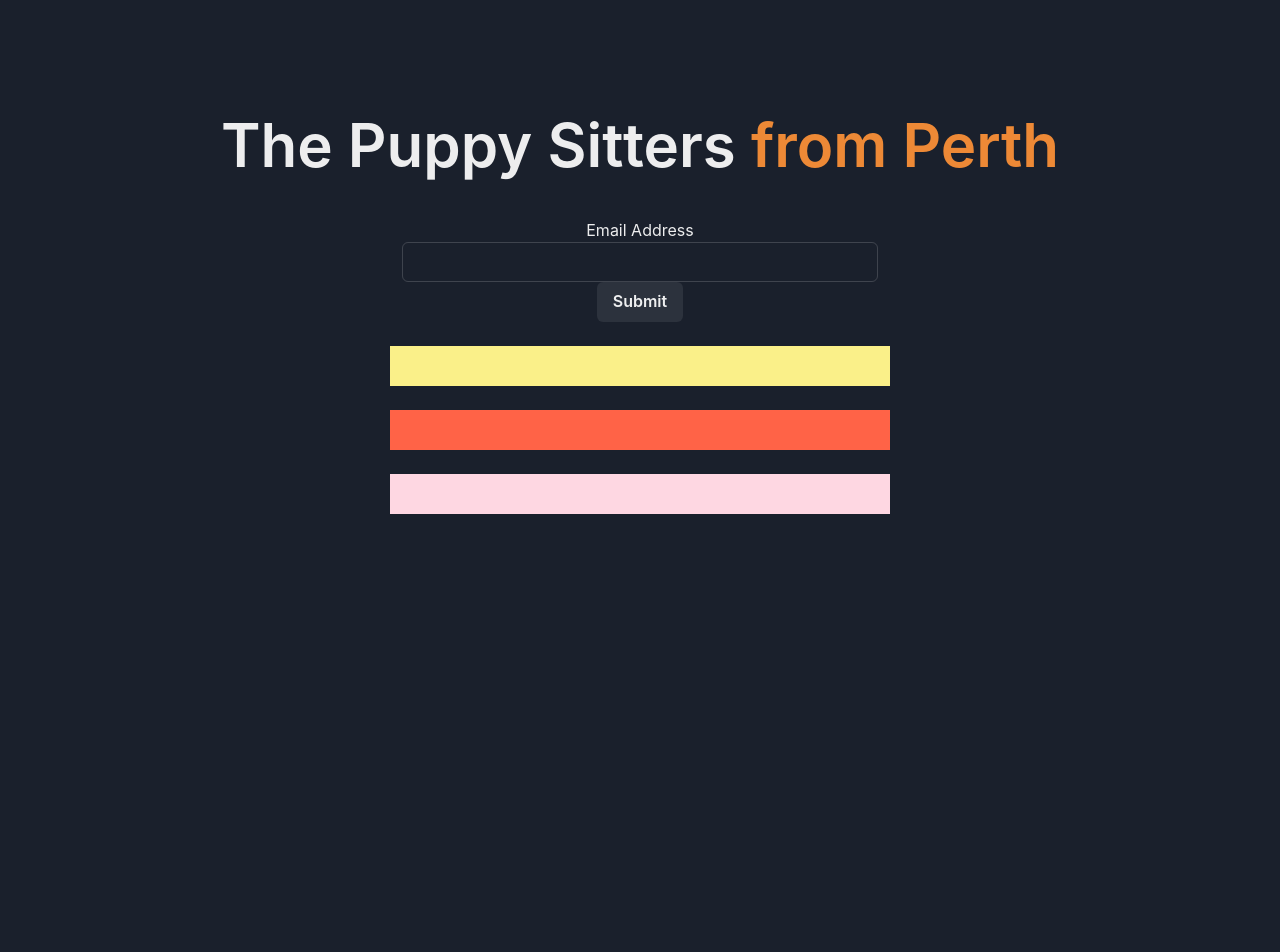
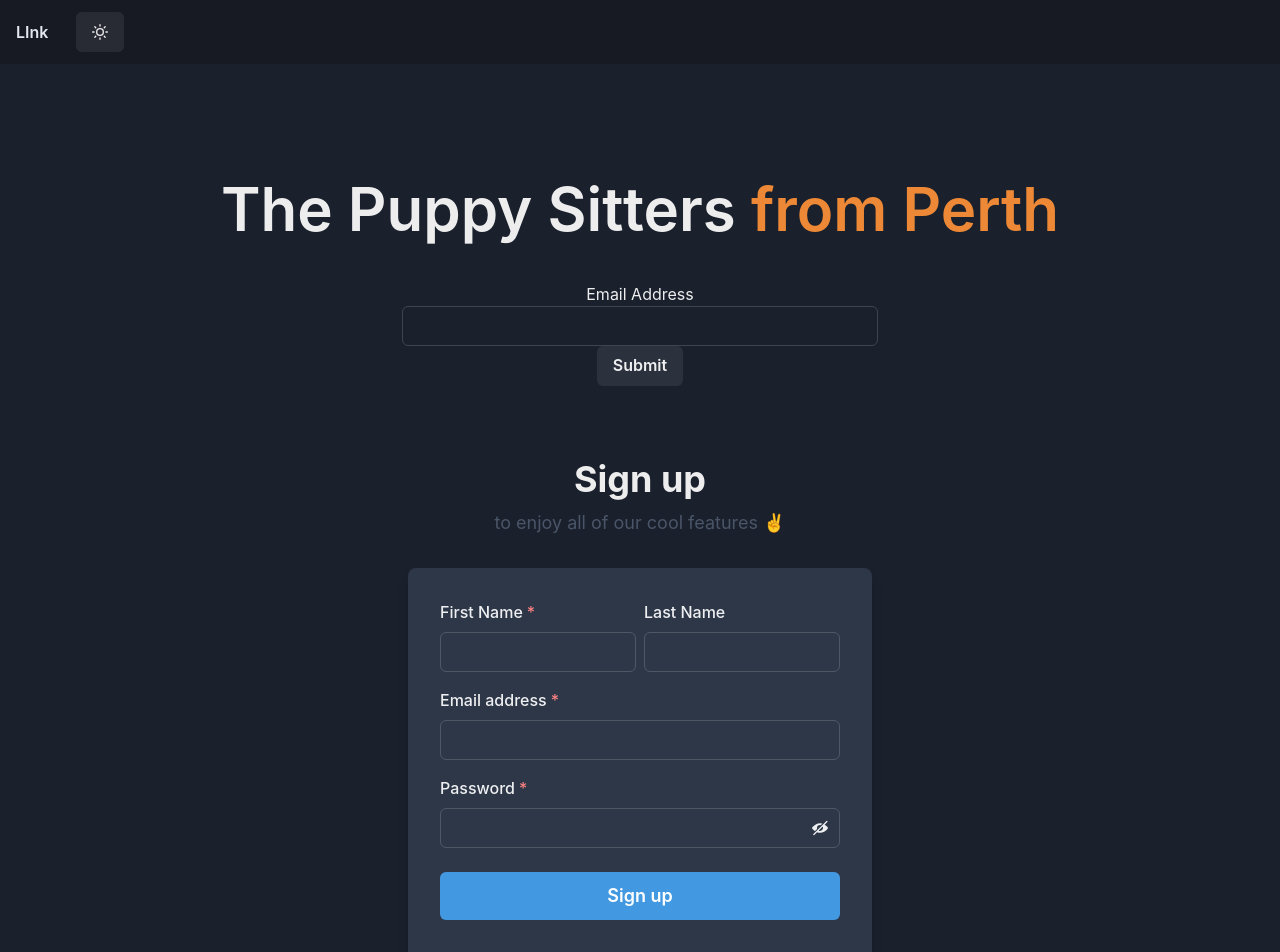
Before and after one commit to laurendoesntlikeusernames/puppies, a Next.js app: page /Started in a window 1280 px wide. Shown: the top 952 px of the page. Before the commit the page ends 800 px from the top, so only its background shows below. Built offline with nearby package versions, Linux system fonts and the light colour scheme.

Commit message:
chakra form option 1

```diff
--- a/components/ClientForm.jsx
+++ b/components/ClientForm.jsx
@@ -2,15 +2,21 @@
 import {
   Stack,
   FormControl,
+  FormLabel,
   Input,
+  InputGroup,
+  InputRightElement,
   Button,
   useColorModeValue,
   Heading,
   Text,
+  Box,
+  HStack,
   Container,
   Flex,
+  Link
 } from '@chakra-ui/react';
-import { CheckIcon } from '@chakra-ui/icons';
+import { CheckIcon, ViewOffIcon, ViewIcon } from '@chakra-ui/icons';
 import { useFormik } from "formik";
 
 const ClientForm = () => {
@@ -22,19 +28,85 @@
           alert(JSON.stringify(values, null, 2))
         },
   })
+  const [showPassword, setShowPassword] = useState(false);
   return (
+    <>
     <form onSubmit={formik.handleSubmit}>
-    <label htmlFor='email'>Email Address</label>
-    <Input
+      <label htmlFor='email'>Email Address</label>
+      <Input
         id='email'
         name='email'
         type='email'
         onChange={formik.handleChange}
-        value={formik.values.email}
-      />
+        value={formik.values.email} />
 
       <Button type='submit'>Submit</Button>
-  </form>
+    </form><Stack spacing={8} mx={'auto'} maxW={'lg'} py={12} px={6}>
+        <Stack align={'center'}>
+          <Heading fontSize={'4xl'} textAlign={'center'}>
+            Sign up
+          </Heading>
+          <Text fontSize={'lg'} color={'gray.600'}>
+            to enjoy all of our cool features ✌️
+          </Text>
+        </Stack>
+        <Box
+          rounded={'lg'}
+          bg={useColorModeValue('white', 'gray.700')}
+          boxShadow={'lg'}
+          p={8}>
+          <Stack spacing={4}>
+            <HStack>
+              <Box>
+                <FormControl id="firstName" isRequired>
+                  <FormLabel>First Name</FormLabel>
+                  <Input type="text" />
+                </FormControl>
+              </Box>
+              <Box>
+                <FormControl id="lastName">
+                  <FormLabel>Last Name</FormLabel>
+                  <Input type="text" />
+                </FormControl>
+              </Box>
+            </HStack>
+            <FormControl id="email" isRequired>
+              <FormLabel>Email address</FormLabel>
+              <Input type="email" />
+            </FormControl>
+            <FormControl id="password" isRequired>
+              <FormLabel>Password</FormLabel>
+              <InputGroup>
+                <Input type={showPassword ? 'text' : 'password'} />
+                <InputRightElement h={'full'}>
+                  <Button
+                    variant={'ghost'}
+                    onClick={() => setShowPassword((showPassword) => !showPassword)}>
+                    {showPassword ? <ViewIcon /> : <ViewOffIcon />}
+                  </Button>
+                </InputRightElement>
+              </InputGroup>
+            </FormControl>
+            <Stack spacing={10} pt={2}>
+              <Button
+                loadingText="Submitting"
+                size="lg"
+                bg={'blue.400'}
+                color={'white'}
+                _hover={{
+                  bg: 'blue.500',
+                }}>
+                Sign up
+              </Button>
+            </Stack>
+            <Stack pt={6}>
+              <Text align={'center'}>
+                Already a user?<Link color={'blue.400'}>Login</Link>
+              </Text>
+            </Stack>
+          </Stack>
+        </Box>
+      </Stack></>
 
   )
 }
--- a/pages/Started.jsx
+++ b/pages/Started.jsx
@@ -9,12 +9,13 @@
   Text,
   Box,
   Button,
+} from '@chakra-ui/react';
+import Header from '../components/Header'
 
-} from '@chakra-ui/react';
 
 const Started = () => {
   return (
-    <Container maxW={'5xl'}>
+    <><Header /><Container maxW={'5xl'}>
       <Stack
         textAlign={'center'}
         align={'center'}
@@ -47,7 +48,7 @@
           </VStack>
         </Flex>
       </Stack>
-    </Container>
+    </Container></>
   )
 }
 
```
Lines whose indentation alone changed are shown as unchanged.
